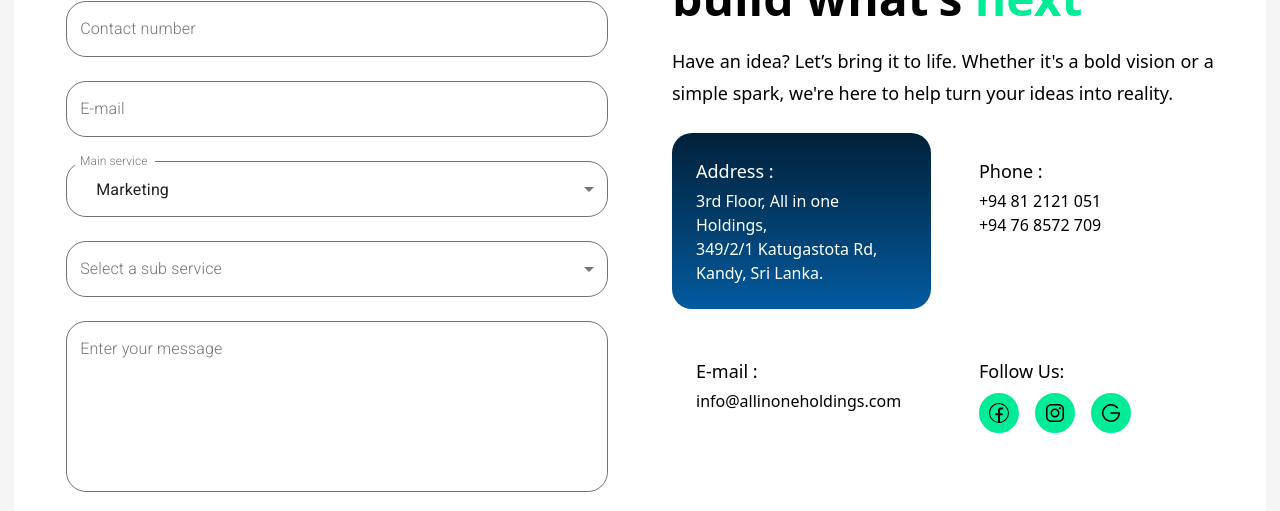
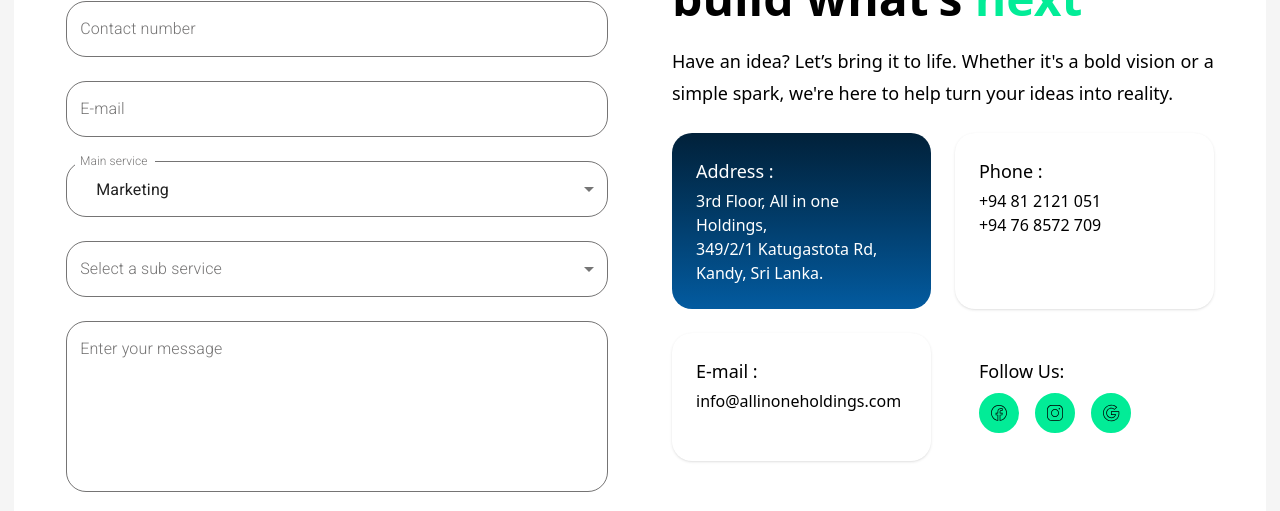
Before and after one commit to prabhathkaluarachchi/aiohweb, a React (Vite) app: page /Marketing in a window 1280 px wide. Shown: the part 3620-4131 px from the top of the page. Built offline with nearby package versions, Linux system fonts and the light colour scheme.

Commit message:
Modify Contact Section - v2

```diff
--- a/src/component/Marketing/ContactSection.tsx
+++ b/src/component/Marketing/ContactSection.tsx
@@ -1,16 +1,19 @@
 import { useRef, useState } from "react";
+import { useLocation } from "react-router-dom";
+
 import emailjs from "@emailjs/browser";
 import Swal from "sweetalert2";
 
-import { CiFacebook } from "react-icons/ci";
-import { IoLogoInstagram } from "react-icons/io";
-import { PiGoogleLogo } from "react-icons/pi";
-
+import FacebookIcon from "../../assets/contact/facebook.svg";
+import InstagramIcon from "../../assets/contact/instagram.svg";
+import GoogleIcon from "../../assets/contact/google.svg";
+import RoboImage from "../../assets/contact/robo.png";
 
 import TextField from "@mui/material/TextField";
 import MenuItem from "@mui/material/MenuItem";
 import Box from "@mui/material/Box";
-import { useLocation } from "react-router-dom";
+
+import { motion } from "framer-motion";
 
 const ContactSection: React.FC = () => {
   const form = useRef<HTMLFormElement>(null);
@@ -112,10 +115,21 @@ const ContactSection: React.FC = () => {
         (result) => {
           console.log(result.text);
           Swal.fire({
-            icon: "success",
             title: "Message Sent!",
             text: "We’ll get back to you soon.",
-            confirmButtonColor: "#02ec97",
+            imageUrl: RoboImage,
+            imageWidth: 60,
+            imageHeight: 60,
+            imageAlt: "Success",
+            showConfirmButton: true,
+            confirmButtonText: "OK",
+            customClass: {
+              popup: "rounded-xl p-6",
+              title: "text-[22px] font-semibold",
+              confirmButton:
+                "w-full mt-4 bg-[#02ec97] text-[#191818] text-[18px] font-medium rounded-full py-[12px] px-6 hover:bg-[#02ec97]/80 hover:text-[#191818]/80 transition cursor-pointer",
+            },
+            buttonsStyling: false,
           });
           form.current?.reset();
           setSelectedSubService("");
@@ -188,8 +202,12 @@ const ContactSection: React.FC = () => {
   };
 
   // Default selected service based on current path
+  const capitalizeFirstLetter = (str: string) =>
+    str.charAt(0).toUpperCase() + str.slice(1);
+
   const defaultService =
-    services.find((s) => s.value === currentPath)?.value || "";
+    services.find((s) => s.value === capitalizeFirstLetter(currentPath))
+      ?.value || "";
 
   // State to manage selected main service
   const [selectedMainService, setSelectedMainService] =
@@ -203,7 +221,12 @@ const ContactSection: React.FC = () => {
   return (
     <div className="flex flex-col lg:flex-row items-start lg:gap-16 mx-auto gap-16 w-11/12 py-10">
       {/* Left sec */}
-      <div className="w-full lg:w-1/2 space-y-10 lg:space-y-6 lg:pt-4">
+      <motion.div
+        initial={{ opacity: 0, x: -50 }}
+        whileInView={{ opacity: 1, x: 0 }}
+        transition={{ duration: 0.8 }}
+        className="w-full lg:w-1/2 space-y-10 lg:space-y-6 lg:pt-4"
+      >
         <div className="lg:hidden block text-center justify-center">
           <h1 className="text-[26px] md:text-3xl lg:text-5xl lg:leading-[62px] font-bold">
             Partner with us to build what’s{" "}
@@ -337,22 +360,45 @@ const ContactSection: React.FC = () => {
             {isSending ? "Sending..." : "Send Message"}
           </button>
         </form>
-      </div>
+      </motion.div>
 
       {/* Right sec */}
       <div className="w-full lg:w-1/2 space-y-6">
-        <div className="hidden lg:block">
-          <h1 className="text-[26px] md:text-3xl lg:text-5xl lg:leading-[62px] font-bold">
+        <motion.div
+          initial={{ opacity: 0, y: 30 }}
+          whileInView={{ opacity: 1, y: 0 }}
+          transition={{ duration: 0.8, ease: "easeOut" }}
+          viewport={{ once: true }}
+          className="hidden lg:block"
+        >
+          <motion.h1
+            initial={{ opacity: 0, y: 50 }}
+            animate={{ opacity: 1, y: 0 }}
+            transition={{ duration: 0.8 }}
+            className="text-[26px] md:text-3xl lg:text-5xl lg:leading-[62px] font-bold"
+          >
             Partner with us to build what’s{" "}
             <span className="text-primary">next</span>
-          </h1>
-          <p className="mt-4 text-sm lg:text-lg leading-6 md:leading-7 lg:leading-8 font-light text-justify">
+          </motion.h1>
+          <motion.p
+            initial={{ opacity: 0, y: 30 }}
+            animate={{ opacity: 1, y: 0 }}
+            transition={{ duration: 1, delay: 0.2 }}
+            className="mt-4 text-sm lg:text-lg leading-6 md:leading-7 lg:leading-8 font-light text-justify"
+          >
             Have an idea? Let’s bring it to life. Whether it's a bold vision or
             a simple spark, we're here to help turn your ideas into reality.
-          </p>
-        </div>
+          </motion.p>
+        </motion.div>
+
         {/* Cards Grid */}
-        <div className="grid grid-cols-1 sm:grid-cols-2 sm:gap-6 w-full">
+        <motion.div
+          initial={{ opacity: 0, y: 50 }}
+          whileInView={{ opacity: 1, y: 0 }}
+          transition={{ duration: 0.8, delay: 0.5 }}
+          viewport={{ once: true }}
+          className="grid grid-cols-1 sm:grid-cols-2 gap-6 w-full"
+        >
           {/* Address Card */}
           <div className="bg-gradient-to-b from-[#01213A] from-0% to-[#035BA0] to-100% rounded-[20px] p-6">
             <p className="text-lg font-normal mb-1 text-white ">Address :</p>
@@ -363,26 +409,27 @@ const ContactSection: React.FC = () => {
             </p>
           </div>
 
-          <div className="flex flex-row sm:flex-col gap-2 sm:gap-0 px-4 py-6 sm:p-0">
+          {/* <div className="flex flex-row sm:flex-col gap-2 sm:gap-0 px-4 py-6 sm:p-0"> */}
           {/* Phone - Card */}
-            <div className="flex-1 rounded-[20px] md:p-6 bg-white items-center md:items-start">
+          <div className="flex-1 rounded-[20px] p-6 bg-white items-center md:items-start shadow-sm">
             <p className="text-lg font-normal mb-1">Phone :</p>
-              <div className="text-base leading-6 font-light">
+            <div className="flex flex-row sm:flex-col space-x-2 text-base leading-6 font-light items-center sm:items-start">
               <p>+94 81 2121 051</p>
+              <p className="block sm:hidden text-lg font-serif">/</p>
               <p>+94 76 8572 709</p>
             </div>
           </div>
           {/* Email Card - mpbile */}
-            <div className="sm:hidden block flex-1 bg-white rounded-[20px] md:p-6">
+          {/* <div className="sm:hidden block flex-1 bg-white rounded-[20px] md:p-6">
               <p className="text-lg font-normal mb-1">E-mail :</p>
               <p className="text-base  leading-6 font-light">
                 info@allinoneholdings.com
               </p>
-            </div>
-          </div>
+            </div> */}
+          {/* </div> */}
 
           {/* Email Card - tab & desktop*/}
-          <div className="hidden sm:block bg-white rounded-[20px] p-6">
+          <div className="flex-1 bg-white rounded-[20px] p-6 shadow-sm">
             <p className="text-lg font-normal mb-1">E-mail :</p>
             <p className="text-base  leading-6 font-light">
               info@allinoneholdings.com
@@ -401,9 +448,13 @@ const ContactSection: React.FC = () => {
                 href="https://www.facebook.com/allinoneholdings"
                 target="_blank"
                 rel="noopener noreferrer"
-                className="w-10 h-10 rounded-full bg-primary border-2 border-primary flex items-center justify-center transition hover:bg-primary/80"
+                className="w-10 h-10 rounded-full bg-[#02EC97] border-2 border-[#02EC97] flex items-center justify-center transition hover:opacity-80"
               >
-                <CiFacebook className="w-6 h-6" />
+                <img
+                  src={FacebookIcon}
+                  alt="Facebook"
+                  className="w-[18px] h-[18px]"
+                />
               </a>
 
               {/* Instagram */}
@@ -411,9 +462,13 @@ const ContactSection: React.FC = () => {
                 href="https://www.instagram.com/all_in_one_holdings"
                 target="_blank"
                 rel="noopener noreferrer"
-                className="w-10 h-10 rounded-full bg-primary border-2 border-primary flex items-center justify-center transition hover:bg-primary/80"
+                className="w-10 h-10 rounded-full bg-[#02EC97] border-2 border-[#02EC97] flex items-center justify-center transition hover:opacity-80"
               >
-                <IoLogoInstagram className="w-6 h-6" />
+                <img
+                  src={InstagramIcon}
+                  alt="Instagram"
+                  className="w-[18px] h-[18px]"
+                />
               </a>
 
               {/* Google */}
@@ -421,13 +476,17 @@ const ContactSection: React.FC = () => {
                 href="https://g.co/kgs/Cw4rrUZ"
                 target="_blank"
                 rel="noopener noreferrer"
-                className="w-10 h-10 rounded-full bg-primary border-2 border-primary flex items-center justify-center transition hover:bg-primary/80"
+                className="w-10 h-10 rounded-full bg-[#02EC97] border-2 border-[#02EC97] flex items-center justify-center transition hover:opacity-80"
               >
-                <PiGoogleLogo className="w-6 h-6" />
+                <img
+                  src={GoogleIcon}
+                  alt="Google"
+                  className="w-[18px] h-[18px]"
+                />
               </a>
             </div>
           </div>
-        </div>
+        </motion.div>
       </div>
     </div>
   );
```
Lines whose indentation alone changed are shown as unchanged.
